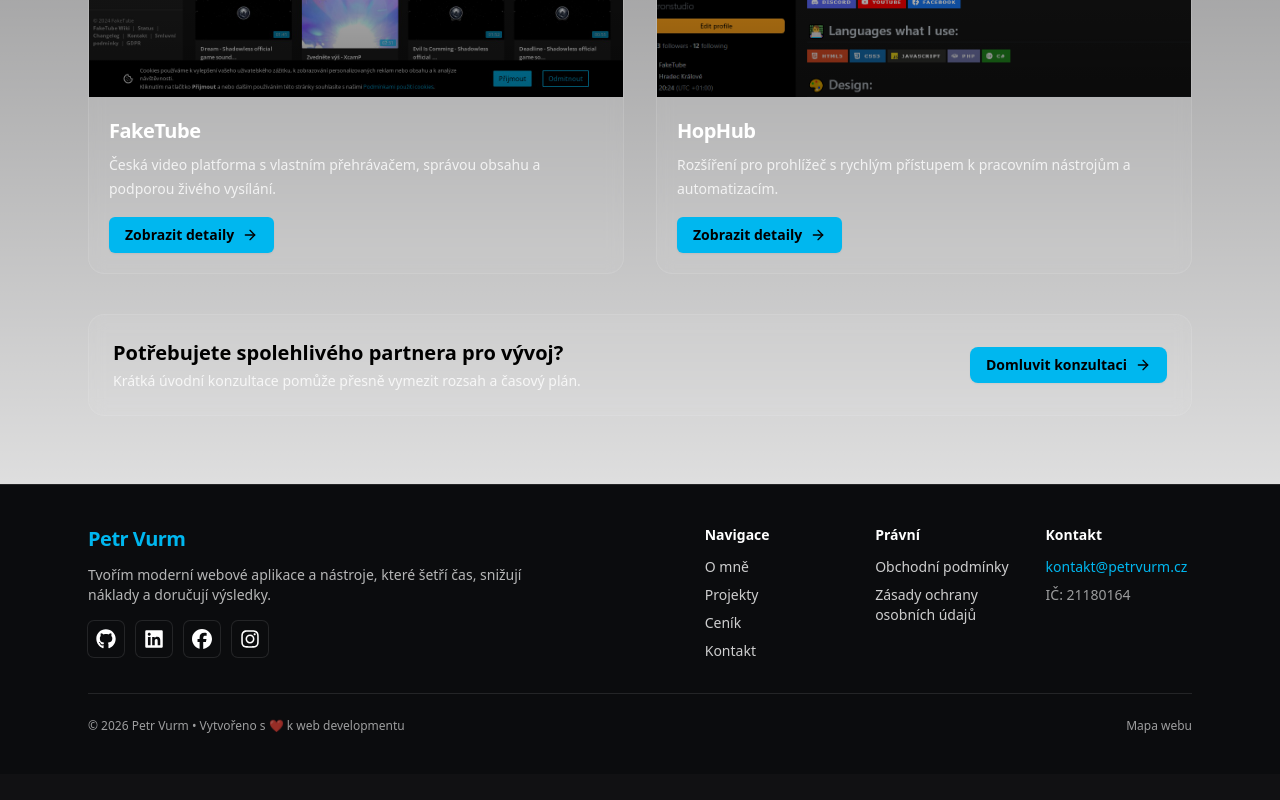
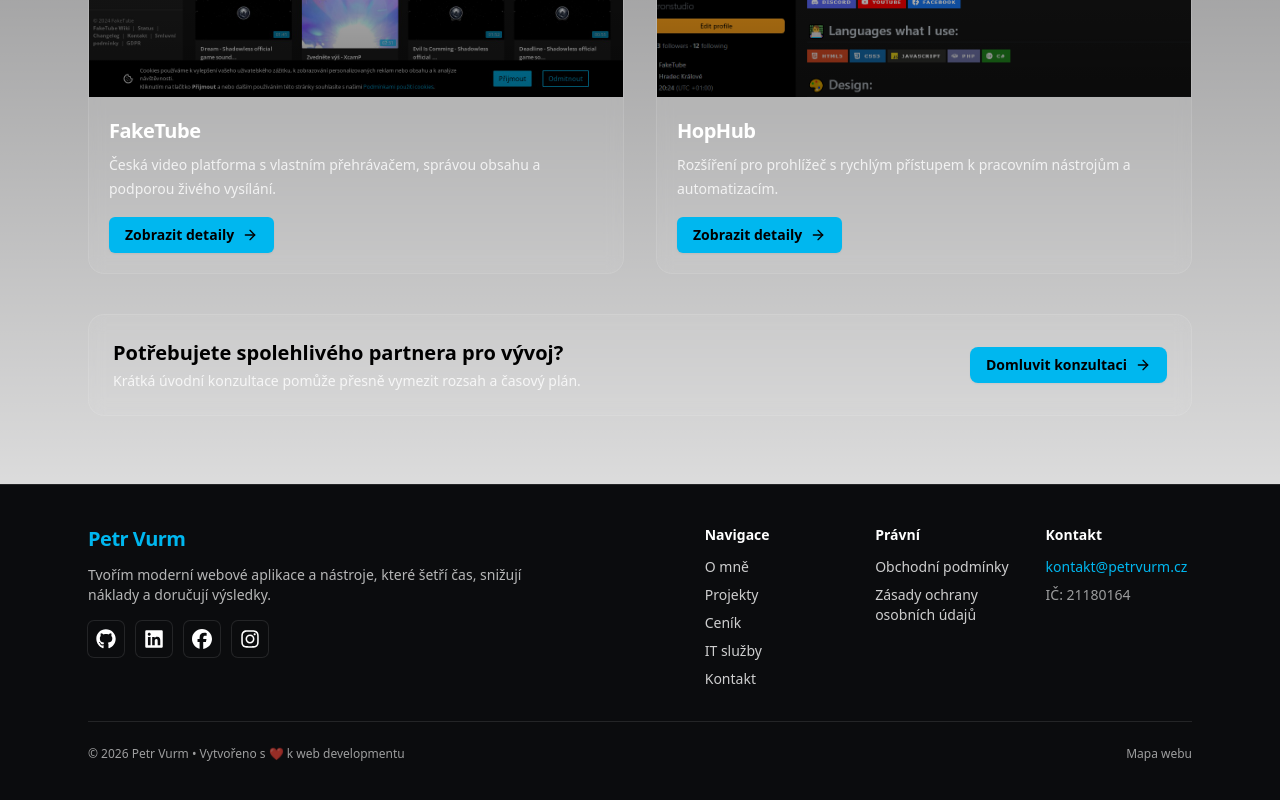
Before and after one commit to ultronstudio/petrvurm_cz, a Next.js app: page / in a window 1280 px wide. Shown: the part 1334-2134 px from the top of the page. Before the commit the page ends 2108 px from the top, so only its background shows below. Built offline with nearby package versions, Linux system fonts and the light colour scheme.

Commit message:
feat: Add "IT služby" link to footer navigation

```diff
--- a/components/Footer/Footer.tsx
+++ b/components/Footer/Footer.tsx
@@ -15,6 +15,7 @@ export default function Footer() {
     { name: "O mně", href: "/o-mne" },
     { name: "Projekty", href: "/projekty" },
     { name: "Ceník", href: "/cenik" },
+    { name: "IT služby", href: "/it-servis" },
     { name: "Kontakt", href: "/kontakt" },
   ];
 
```
